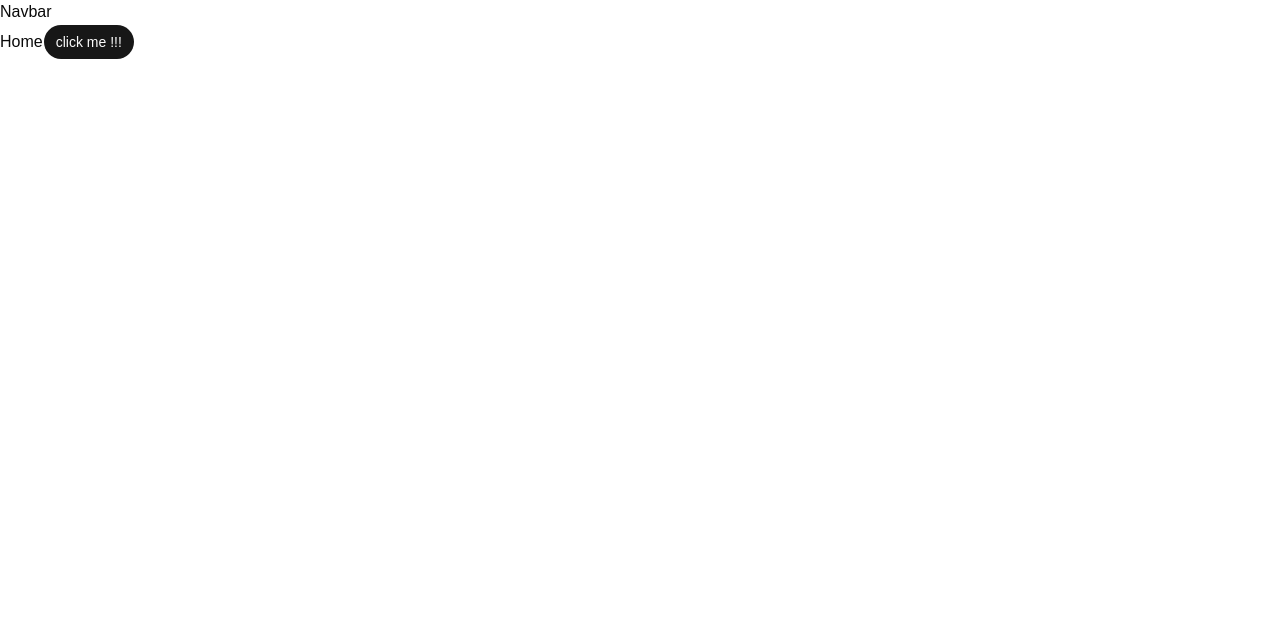
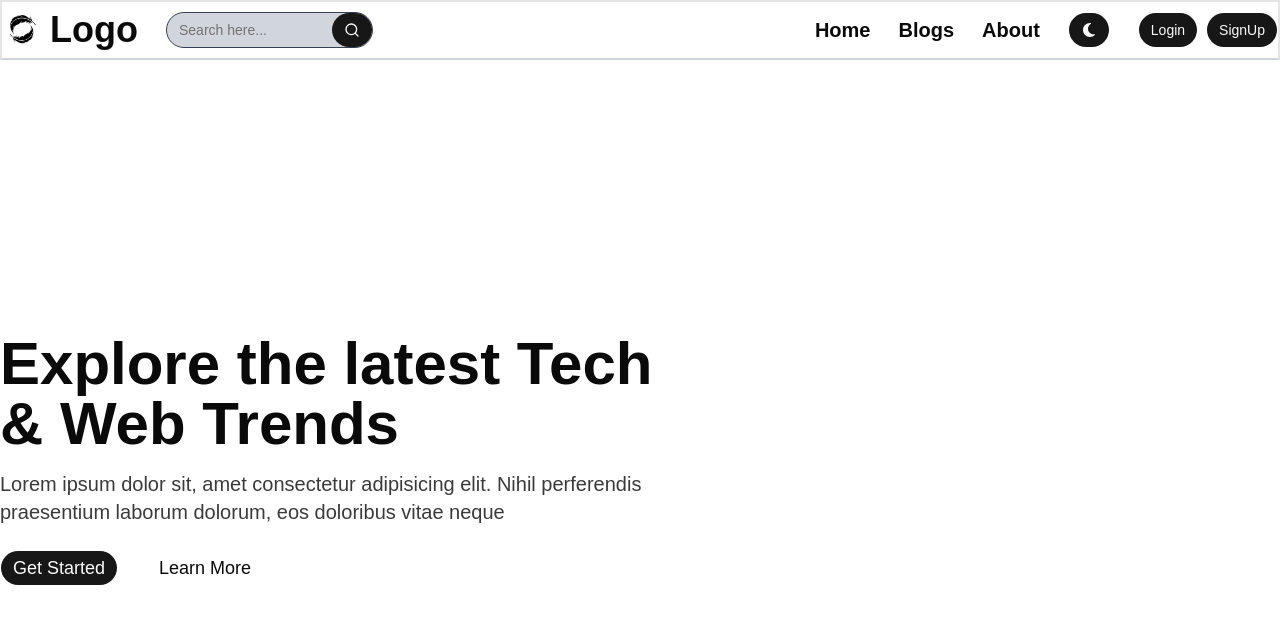
Before and after one commit to Anjali-2652/BlogWebsite, a React app in the folder Frontend/: page / in a window 1280 px wide. Shown: the top 624 px of the page. Built offline with nearby package versions, Linux system fonts and the light colour scheme; the HTML template or start-up script is replaced by a standard one.

Commit message:
day 6 page updated

```diff
--- a/Frontend/package.json
+++ b/Frontend/package.json
@@ -18,6 +18,7 @@
     "radix-ui": "^1.4.3",
     "react": "^19.2.4",
     "react-dom": "^19.2.4",
+    "react-icons": "^5.6.0",
     "react-router-dom": "^7.14.1",
     "shadcn": "^4.3.0",
     "tailwind-merge": "^3.5.0",
--- /dev/null
+++ b/Frontend/src/Components/Hero.jsx
@@ -0,0 +1,34 @@
+import React from "react";
+import { Button } from "./ui/button";
+import { Link } from "react-router-dom";
+
+const Hero = () => {
+  return (
+    <div className="px-4 md:px-0">
+      <div className="max-w-7xl mx-auto flex flex-col md:flex-row items-center h-150 my-10 md:my-0">
+        {/* text section ... */}
+        <div className="max-w-2xl">
+          <h1 className="text-4xl md:text-6xl font-bold mb-4">
+            {" "}
+            Explore the latest Tech & Web Trends
+          </h1>
+          <p className="text-lg md:text-xl opacity-80 mb-6">
+            Lorem ipsum dolor sit, amet consectetur adipisicing elit. Nihil
+            perferendis praesentium laborum dolorum, eos doloribus vitae
+            neque{" "}
+          </p>
+          <div className="flex space-x-4">
+            <Link>
+              <Button className="text-lg"> Get Started</Button>
+            </Link>
+            <Link>
+              <Button variant = "outline" className= "border-white px-6 py-3 text-lg"> Learn More</Button>
+            </Link>
+          </div>
+        </div>
+      </div>
+    </div>
+  );
+};
+
+export default Hero;
--- a/Frontend/src/Components/Navbar.jsx
+++ b/Frontend/src/Components/Navbar.jsx
@@ -1,9 +1,73 @@
-import React from 'react'
+import React from "react";
+import { Link } from "react-router-dom";
+import Logo from "../assets/logo.png";
+import { Input } from "./ui/input";
+import { Search } from "lucide-react";
+import { Button } from "./ui/button";
+import { FaMoon } from "react-icons/fa6";
 
 const Navbar = () => {
+  const user = false;
   return (
-    <div>Navbar</div>
-  )
-}
+    <div className="py-2 fixed w-full dark:bg-gray-800 dark:border-b-gray-600 border-b-gray-300 border-2 bg-white z-50">
+      <div className="max-w-7xl mx-auto flex justify-between items-center px-4 md:px-0">
+        {/* logo section .... */}
+        <div className="flex gap-7 items-center">
+          <Link to={"/"}>
+            <div className="flex gap-2 items-center">
+              <img
+                src={Logo}
+                alt=""
+                className="w-7 h-7 md:w-10 md:h-10 dark:invert"
+              />
+              <h1 className="font-bold text-3xl md:text-4xl ">Logo</h1>
+            </div>
+          </Link>
+          <div className="relative hidden md:block">
+            <Input
+              type="text"
+              placeholder="Search here..."
+              className="border border-gray-700 dark:bg-gray-900 bg-gray-300 w-{300px} hidden md:block"
+            />
+            <Button className="absolute right-0 top-0">
+              <Search />
+            </Button>
+          </div>
+        </div>
+        {/* nav section ..... */}
+        <nav className="flex md:gap-7 gap-4 items-center">
+          <ul className="hidden md:flex gap-7 items-center text-xl font-semibold">
+            <Link to={"/"}>
+              <li>Home</li>
+            </Link>
+            <Link to={"/blogs"}>
+              <li>Blogs</li>
+            </Link>
+            <Link to={"/about"}>
+              <li>About</li>
+            </Link>
+          </ul>
+          <div className="flex">
+            <Button>
+              <FaMoon />
+            </Button>
+            {user ? (
+              <div></div>
+            ) : (
+              <div className="ml-7 md:flex gap-2">
+                <Link to = {"/login"}>
+                  <Button>Login</Button>
+                </Link>
+                <Link to = {"/signup"} className="hidden md:block">
+                  <Button>SignUp</Button>
+                </Link>
+              </div>
+            )}
+          </div>
+        </nav>
+      </div>
+    </div>
+  );
+};
 
-export default Navbar
+export default Navbar;
--- /dev/null
+++ b/Frontend/src/Components/ui/input.jsx
@@ -0,0 +1,22 @@
+import * as React from "react"
+
+import { cn } from "../../lib/utils"
+
+function Input({
+  className,
+  type,
+  ...props
+}) {
+  return (
+    <input
+      type={type}
+      data-slot="input"
+      className={cn(
+        "h-9 w-full min-w-0 rounded-3xl border border-transparent bg-input/50 px-3 py-1 text-base transition-[color,box-shadow,background-color] outline-none file:inline-flex file:h-7 file:border-0 file:bg-transparent file:text-sm file:font-medium file:text-foreground placeholder:text-muted-foreground focus-visible:border-ring focus-visible:ring-3 focus-visible:ring-ring/30 disabled:pointer-events-none disabled:cursor-not-allowed disabled:opacity-50 aria-invalid:border-destructive aria-invalid:ring-3 aria-invalid:ring-destructive/20 md:text-sm dark:aria-invalid:border-destructive/50 dark:aria-invalid:ring-destructive/40",
+        className
+      )}
+      {...props} />
+  );
+}
+
+export { Input }
--- a/Frontend/src/Pages/Home.jsx
+++ b/Frontend/src/Pages/Home.jsx
@@ -1,11 +1,12 @@
-import React from 'react'
-import { Button } from '../Components/ui/button'
+import React from "react";
+import { Button } from "../Components/ui/button";
+import Hero from "../Components/Hero";
 
 export const Home = () => {
   return (
-    <div>Home
-      <Button> click me !!!</Button>
+    <div className="pt-40">
+      <Hero />
     </div>
-  )
-}
-export default Home
+  );
+};
+export default Home;
```
Also changed, not shown: Frontend/src/assets/logo.png (added), 1 other file (tests, documents, lock files or other folders).
